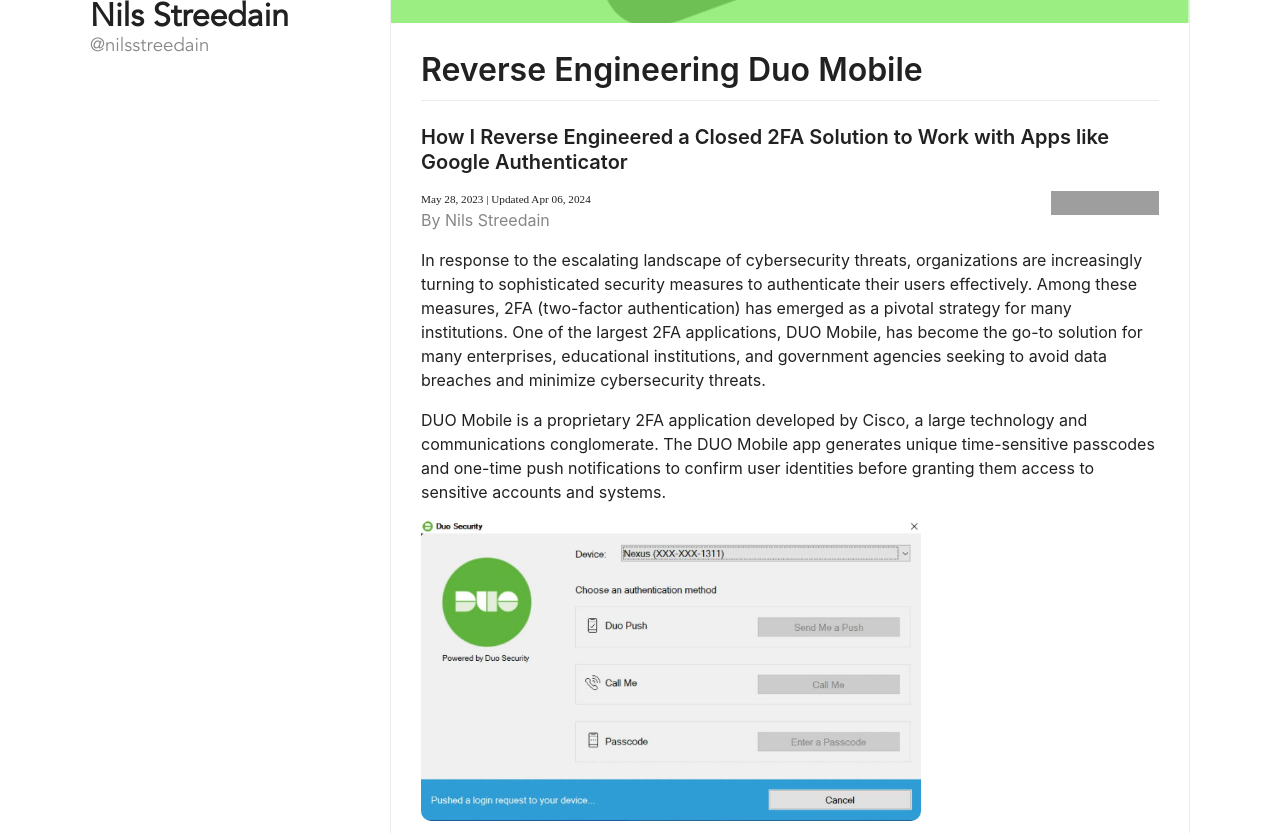
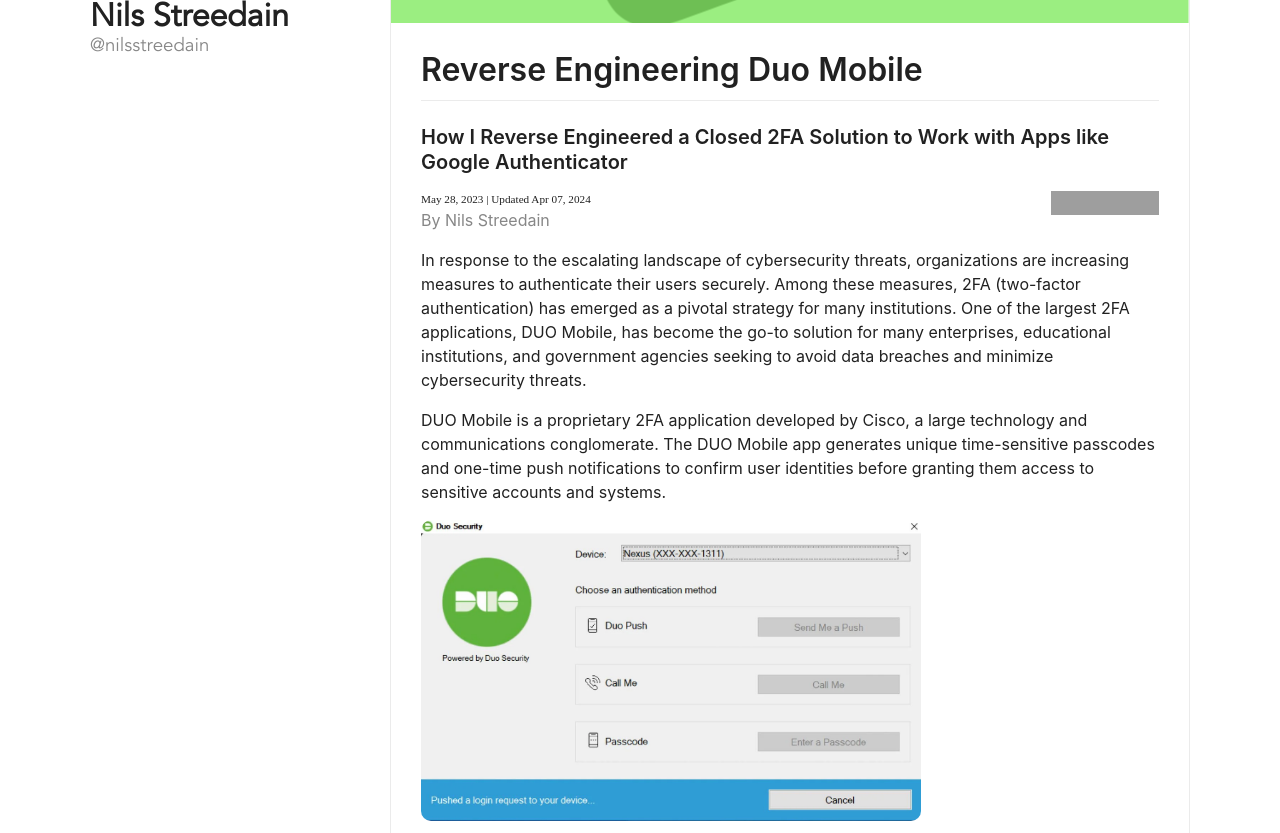
Before and after one commit to nilsstreedain/nilsstreedain.com, a Jekyll site: the page built from blog/_posts/2023-05-28-reverse-engineering-duo-mobile.md, in a window 1280 px wide and 900 px high, scrolled down 301 px, cut to the strip 67-900 px from the top of the window. Built offline with Jekyll 4.4.1, drawn with Linux system fonts in a browser that asks for light colours; some of the changed text lies outside the part shown; grey boxes are pictures that could not be loaded.

Commit message:
Update 2023-05-28-reverse-engineering-duo-mobile.md

```diff
--- a/blog/_posts/2023-05-28-reverse-engineering-duo-mobile.md
+++ b/blog/_posts/2023-05-28-reverse-engineering-duo-mobile.md
@@ -1,17 +1,17 @@
 ---
 subtitle: How I Reverse Engineered a Closed 2FA Solution to Work with Apps like Google Authenticator
 image: /assets/img/duo-bypass.png
-last_updated: 2024-04-06 15:30:25
+last_updated: 2024-04-07
 featured: true
 ---
 
-In response to the escalating landscape of cybersecurity threats, organizations are increasingly turning to sophisticated security measures to authenticate their users effectively. Among these measures, 2FA (two-factor authentication) has emerged as a pivotal strategy for many institutions. One of the largest 2FA applications, DUO Mobile, has become the go-to solution for many enterprises, educational institutions, and government agencies seeking to avoid data breaches and minimize cybersecurity threats.
+In response to the escalating landscape of cybersecurity threats, organizations are increasing measures to authenticate their users securely. Among these measures, 2FA (two-factor authentication) has emerged as a pivotal strategy for many institutions. One of the largest 2FA applications, DUO Mobile, has become the go-to solution for many enterprises, educational institutions, and government agencies seeking to avoid data breaches and minimize cybersecurity threats.
 
 DUO Mobile is a proprietary 2FA application developed by Cisco, a large technology and communications conglomerate. The DUO Mobile app generates unique time-sensitive passcodes and one-time push notifications to confirm user identities before granting them access to sensitive accounts and systems.
 
 ![Image](/assets/img/duo-page.png)
 
-To achieve this, Cisco has adopted open standards developed by OATH (Initiative for Open Authentication) and encapsulated them within a proprietary 'application validation' API. This restricts users into their app, rather than allowing use of other open-source or publicly validated apps as OATH originally intended.
+To achieve this, Cisco has used open standards developed by OATH (Initiative for Open Authentication) and encapsulated them within a proprietary 'application validation' API. This restricts users into their app, rather than allowing use of other open-source or publicly validated apps as OATH originally intended.
 
 > “The Initiative for Open Authentication (OATH) addresses these challenges with standard, open technology that is available to all. OATH is taking an all-encompassing approach, delivering solutions that allow for strong authentication of all users on all devices, across all networks.” - [OATH](https://openauthentication.org)
 
```
Also changed, not shown: other parts of blog/_posts/2023-05-28-reverse-engineering-duo-mobile.md (+6 -6 lines).
